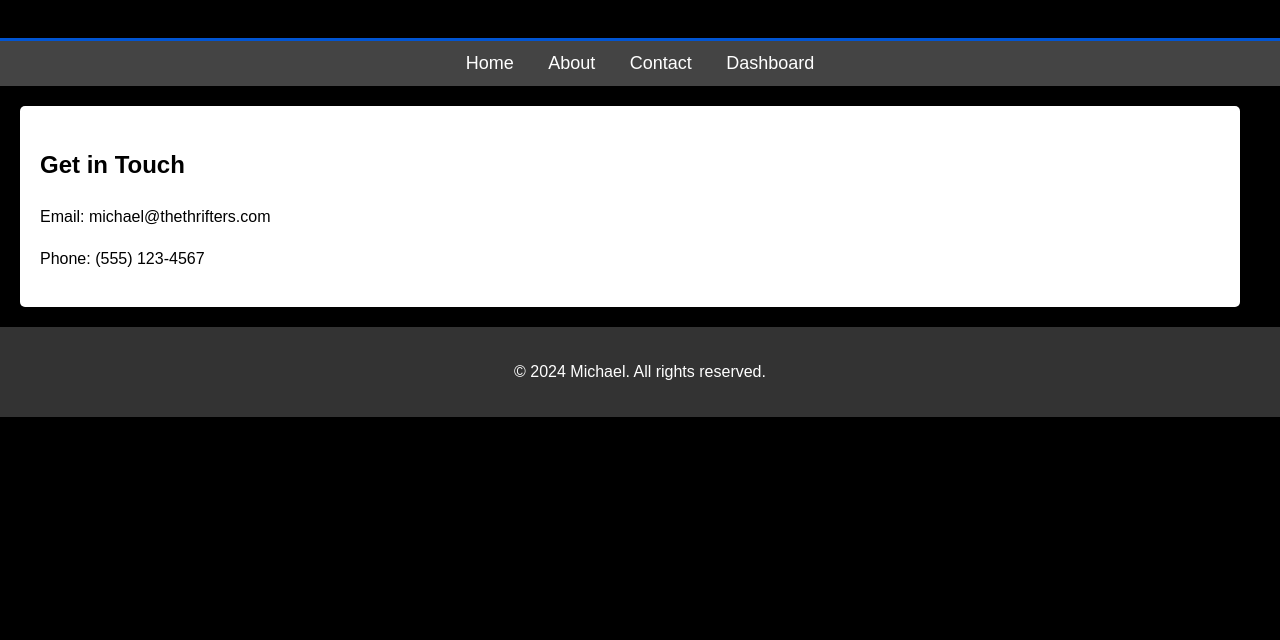
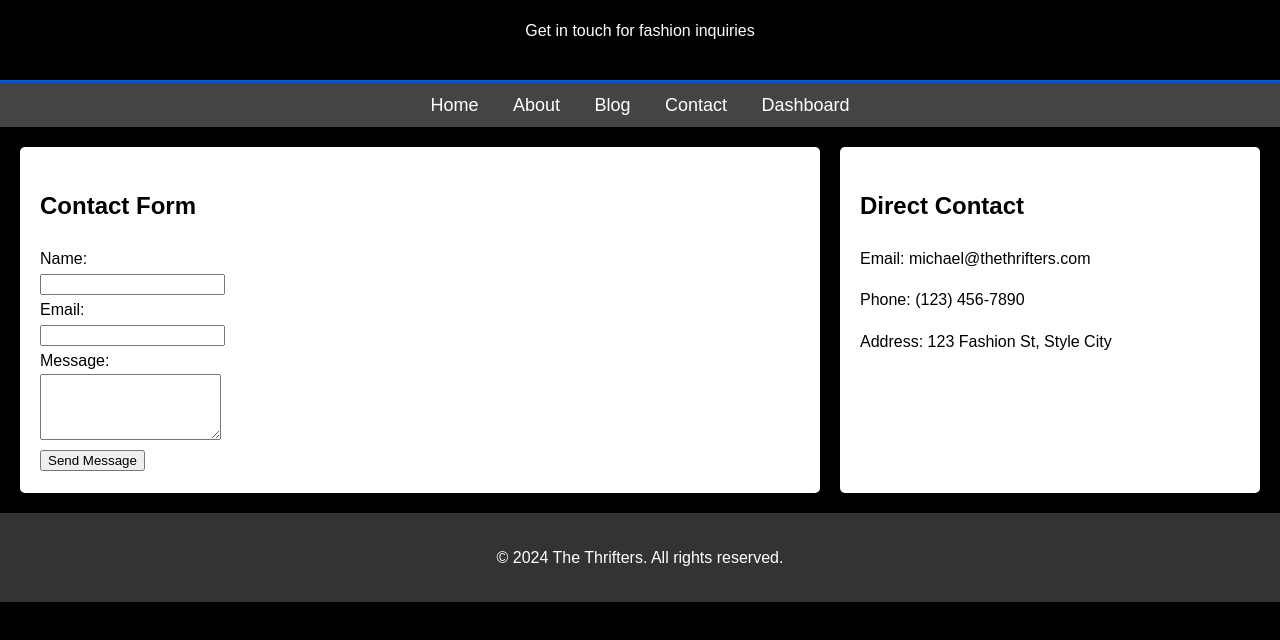
Before and after one commit to orcuszn/AnonuevoWeb, a plain HTML site: page contact.html in a window 1280 px wide. Shown: the part 96-736 px from the top of the page. Drawn offline with Linux system fonts and the light colour scheme.

Commit message:
Update contact.html

```diff
--- a/contact.html
+++ b/contact.html
@@ -8,27 +8,53 @@
 </head>
 <body>
 
+    <!-- Header Section -->
     <header>
         <h1>Contact Michael</h1>
+        <p>Get in touch for fashion inquiries</p>
     </header>
 
+    <!-- Navigation Bar -->
     <nav>
         <a href="index.html">Home</a>
         <a href="about.html">About</a>
+        <a href="#">Blog</a>
         <a href="contact.html">Contact</a>
         <a href="#" onclick="func0()">Dashboard</a>
     </nav>
 
+    <!-- Main Content -->
     <main>
         <section>
-            <h2>Get in Touch</h2>
+            <h2>Contact Form</h2>
+            <form>
+                <div>
+                    <label for="name">Name:</label><br>
+                    <input type="text" id="name" name="name" required>
+                </div>
+                <div>
+                    <label for="email">Email:</label><br>
+                    <input type="email" id="email" name="email" required>
+                </div>
+                <div>
+                    <label for="message">Message:</label><br>
+                    <textarea id="message" name="message" rows="4" required></textarea>
+                </div>
+                <button type="submit">Send Message</button>
+            </form>
+        </section>
+
+        <aside>
+            <h2>Direct Contact</h2>
             <p>Email: michael@thethrifters.com</p>
-            <p>Phone: (555) 123-4567</p>
-        </section>
+            <p>Phone: (123) 456-7890</p>
+            <p>Address: 123 Fashion St, Style City</p>
+        </aside>
     </main>
 
+    <!-- Footer Section -->
     <footer>
-        <p>&copy; 2024 Michael. All rights reserved.</p>
+        <p>&copy; 2024 The Thrifters. All rights reserved.</p>
     </footer>
 
     <script>
@@ -36,6 +62,5 @@
             window.location.href = "dashboard.html";
         }
     </script>
-
 </body>
 </html>
```
